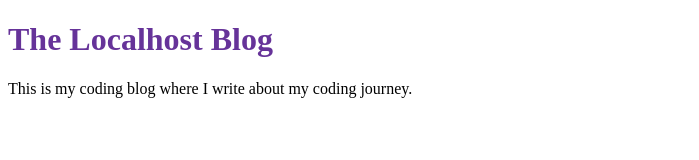
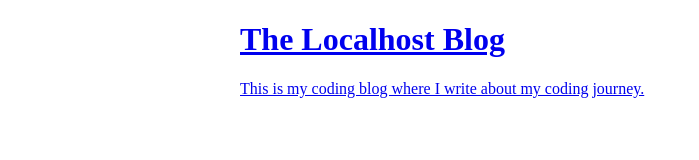
Before and after one commit to kato86/gatsby-blog, a Gatsby site: page / in a window 1280 px wide. Shown: the whole page, without its empty margins (0-699 px from the left). Built offline with nearby package versions, Linux system fonts and the light colour scheme; Gatsby itself is replaced by a stand-in of ours.

Commit message:
Adding layout

```diff
--- /dev/null
+++ b/src/components/Header.js
@@ -0,0 +1,9 @@
+import React from 'react';
+import { Link } from 'gatsby';
+
+export const Header = ({ siteTitle, siteDescription }) => (
+    <Link to="/">
+        <h1>{siteTitle}</h1>
+        <p>{siteDescription}</p>
+    </Link>
+)
--- /dev/null
+++ b/src/components/Layout.js
@@ -0,0 +1,19 @@
+import React from 'react';
+import styled from 'styled-components';
+import { useSiteMetadata } from '../hooks/useSiteMetadata';
+import { Header } from './Header';
+
+const AppStyles = styled.main`
+    width: 800px;
+    margin: 0 auto;
+`;
+
+export const Layout = ({ children }) => {
+    const { title, description } = useSiteMetadata();
+    return (
+        <AppStyles>
+            <Header siteTitle={title} siteDescription={description} />
+            {children}
+        </AppStyles>
+    );
+};
--- a/src/pages/index.js
+++ b/src/pages/index.js
@@ -1,17 +1,10 @@
 import React from 'react';
-import style from 'styled-components';
-import { useSiteMetadata } from '../hooks/useSiteMetadata';
-
-const StyledH1 = style.h1`
-    color: rebeccapurple;
-`;
+import { Layout } from '../components/Layout';
 
 export default () => {
-    const { title, description } = useSiteMetadata();
     return (
         <>
-        <StyledH1>{ title }</StyledH1>
-        <p>{ description }</p>
+            <Layout />
         </>
-    )
-}
+    );
+};
```
